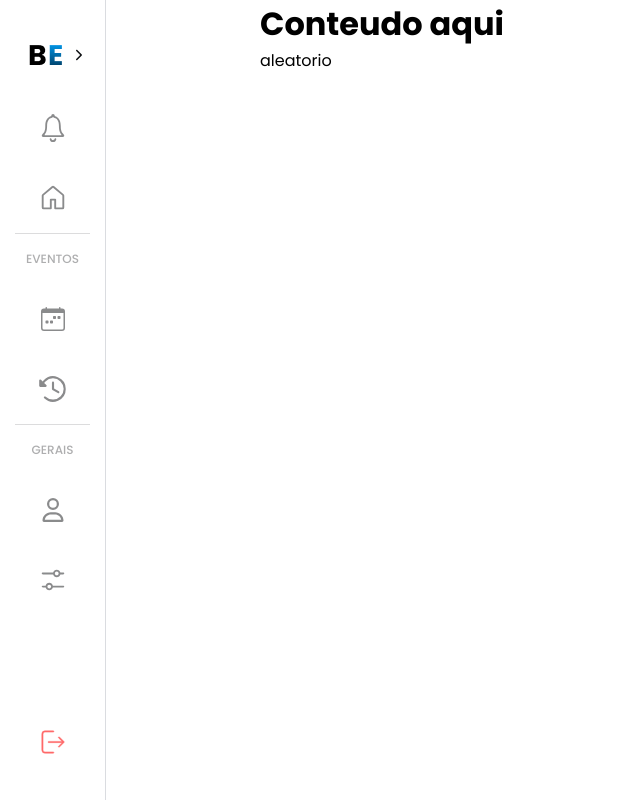
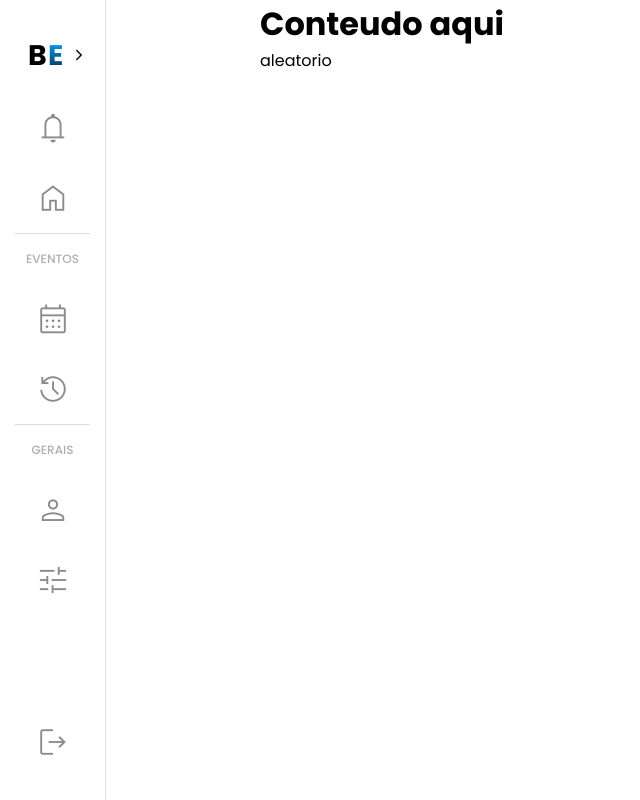
Before and after one commit to EsyProject/EsyFrontend, a React (Vite) app: page /Historic in a window 1280 px wide. Shown: the whole page, without its empty margins (0-640 px from the left). Built offline with nearby package versions, Linux system fonts and the light colour scheme.

Commit message:
style: add icons from material symbols

```diff
--- a/src/components/Sidebar/Sidebar.jsx
+++ b/src/components/Sidebar/Sidebar.jsx
@@ -1,16 +1,5 @@
 import { useState } from "react";
-import {
-  LogoEsy,
-  LogoEsyClosed,
-  IoIosArrowBack,
-  IoIosNotificationsOutline,
-  GoHome,
-  BsCalendarWeek,
-  PiClockCounterClockwiseFill,
-  FaRegUser,
-  VscSettings,
-  CiLogout,
-} from "../../pages/index";
+import { LogoEsy, LogoEsyClosed, IoIosArrowBack } from "../../pages/index";
 import "./Sidebar.css";
 import { SidebarIcon } from "../../pages/index";
 
@@ -42,7 +31,7 @@ const Sidebar = () => {
       <nav className="border">
         <div className="sidebar-content">
           <SidebarIcon
-            icon={IoIosNotificationsOutline}
+            iconName="notifications"
             text="Notificações"
             className="notification icon-hover"
             textClassName="sidebar-text"
@@ -50,7 +39,7 @@ const Sidebar = () => {
             onClick={() => handleIconClick("notifications")}
           />
           <SidebarIcon
-            icon={GoHome}
+            iconName="home"
             text="Home"
             className="home icon-hover"
             textClassName="sidebar-text"
@@ -62,7 +51,7 @@ const Sidebar = () => {
             <h5>EVENTOS</h5>
           </div>
           <SidebarIcon
-            icon={BsCalendarWeek}
+            iconName="calendar_month"
             text="Próximos eventos"
             className="calendar icon-hover"
             textClassName="sidebar-text"
@@ -70,7 +59,7 @@ const Sidebar = () => {
             onClick={() => handleIconClick("calendar")}
           />
           <SidebarIcon
-            icon={PiClockCounterClockwiseFill}
+            iconName="history"
             text="Histórico"
             className="clock icon-hover"
             textClassName="sidebar-text"
@@ -82,7 +71,7 @@ const Sidebar = () => {
             <h5>GERAIS</h5>
           </div>
           <SidebarIcon
-            icon={FaRegUser}
+            iconName="person"
             text="Conta"
             className="calendar icon-hover"
             textClassName="sidebar-text"
@@ -90,7 +79,7 @@ const Sidebar = () => {
             onClick={() => handleIconClick("account")}
           />
           <SidebarIcon
-            icon={VscSettings}
+            iconName="tune"
             text="Configurações"
             className="settings icon-hover"
             textClassName="sidebar-text"
@@ -100,7 +89,7 @@ const Sidebar = () => {
         </div>
         <div className="logout-container">
           <SidebarIcon
-            icon={CiLogout}
+            iconName="logout"
             text="Log out"
             className="logout icon-svg icon-hover-logout"
             textClassName="sidebar-text-logout"
--- a/src/components/SidebarIcon.jsx
+++ b/src/components/SidebarIcon.jsx
@@ -1,8 +1,9 @@
 import "./Sidebar/Sidebar.css";
-import PropTypes from 'prop-types';
+import PropTypes from "prop-types";
+import "material-symbols";
 
 const SidebarIcon = ({
-  icon: Icon,
+  iconName,
   text,
   className,
   textClassName,
@@ -15,10 +16,8 @@ const SidebarIcon = ({
       onClick={onClick}
     >
       <span>
-        <Icon />
-        <span
-          className={`${textClassName} ${active ? "active" : ""}`}
-        >
+        <span className="material-symbols-outlined">{iconName}</span>
+        <span className={`${textClassName} ${active ? "active" : ""}`}>
           {text}
         </span>
       </span>
@@ -29,10 +28,10 @@ const SidebarIcon = ({
 export default SidebarIcon;
 
 SidebarIcon.propTypes = {
-    icon: PropTypes.object,
-    text: PropTypes.string,
-    className: PropTypes.string,
-    textClassName: PropTypes.string,
-    active: PropTypes.bool,
-    onClick: PropTypes.func
-}
+  iconName: PropTypes.string,
+  text: PropTypes.string,
+  className: PropTypes.string,
+  textClassName: PropTypes.string,
+  active: PropTypes.bool,
+  onClick: PropTypes.func,
+};
--- a/src/index.css
+++ b/src/index.css
@@ -1,6 +1,13 @@
 * {
-    padding: 0;
-    margin: 0;
-    box-sizing: border-box;
-    font-family: 'Poppins', sans-serif;
+  padding: 0;
+  margin: 0;
+  box-sizing: border-box;
+  font-family: "Poppins", sans-serif;
 }
+
+.material-symbols-outlined {
+  font-variation-settings: "FILL" 0, "wght" 300, "GRAD" 0, "opsz" 40;
+  color: #17181b;
+  opacity: 50%;
+  font-size: 36px;
+}
```
Also changed, not shown: src/pages/index.js (+6 -6 lines).
